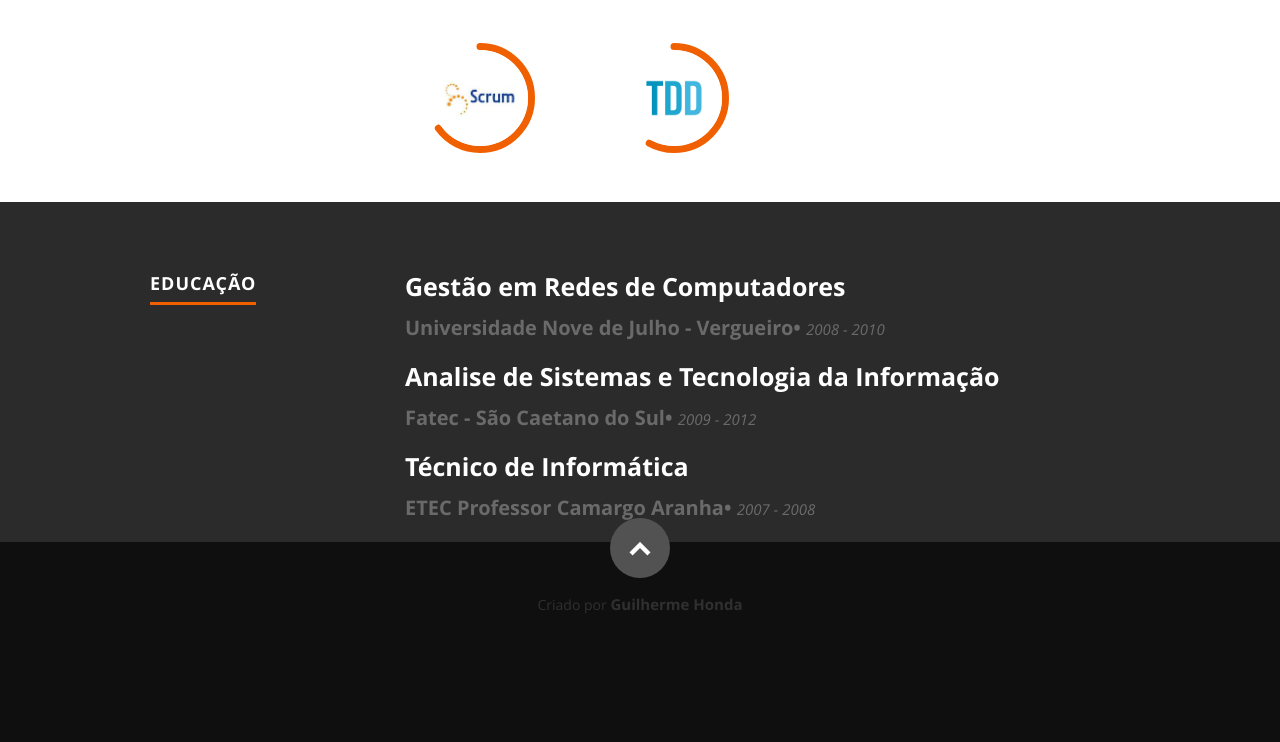
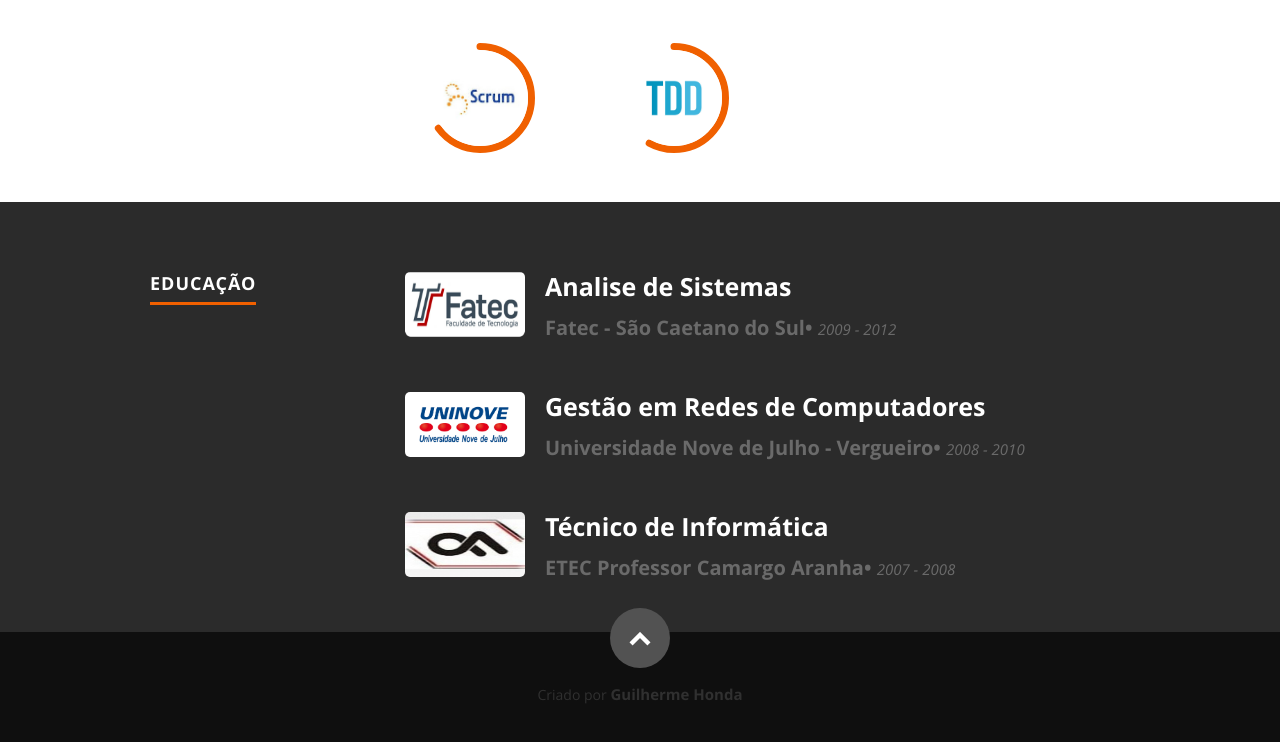
Before and after one commit to ghonda/ghonda.github.io, a plain HTML site: page index.html in a window 1280 px wide. Shown: the part 3364-4106 px from the top of the page. Before the commit the page ends 4032 px from the top, so only its background shows below. Drawn offline with Linux system fonts and the light colour scheme.

Commit message:
add education

```diff
--- a/css/layout.css
+++ b/css/layout.css
@@ -276,6 +276,7 @@ ul#nav li.current a { color: #F06000; }
    border-bottom: 3px solid #F06000;
    padding-bottom: 6px;
 }
+
 #education h3 {
    font: 25px/30px 'opensans-bold', sans-serif;
    color: #FFFFFF;
@@ -286,6 +287,18 @@ ul#nav li.current a { color: #F06000; }
    color: #6A6A6A;
    margin-bottom: 18px;
    margin-top: 9px;
+}
+
+#education .item {
+  margin-bottom: 30px;
+}
+
+#education img{
+  width: 120px;
+  height: 65px;
+  float: left;
+  margin-right: 20px;
+  border-radius: 5px;
 }
 
 /* ------------------------------------------------------------------ */
--- a/index.html
+++ b/index.html
@@ -22,7 +22,7 @@
 	<script src="js/modernizr.js"></script>
 
    <!-- Favicons -->
-	<link rel="shortcut icon" href="favicon.png" >
+	<link rel="shortcut icon" href="icon.png" >
 
 </head>
 <body>
@@ -92,10 +92,14 @@
             <h1><span>Experiência</span></h1>
          </div>
          <div class="nine columns main-col">
+
             <div class="row item">
                <div class="twelve columns">
                   <h3>Programador C# / Delphi</h3>
-                  <p class="info"><a href="http://www.funcao.com.br/">Função Informática</a><span>&bull;</span> <em class="date">Jan 2016 - Abril 2016</em></p>
+                  <p class="info">
+                     <a href="http://www.funcao.com.br/">Função Informática</a><span>&bull;</span>
+                     <em class="date">Jan 2016 - Abril 2016</em>
+                  </p>
 
                   <ul>
                      <li>Desenvolvimento de novas aplicações e manutenção do sistema legado em Asp.Net Web Forms, Windows Form e Delphi.</li>
@@ -105,13 +109,15 @@
                   </ul>
 
                </div>
-
             </div>
 
             <div class="row item">
                <div class="twelve columns">
                   <h3>Programador C#</h3>
-                  <p class="info"><a href="http://levelupgames.uol.com.br/levelup/">Level Up! Interactive S.A.</a><span>&bull;</span> <em class="date">Dez 2011 - Abril 2015</em></p>
+                  <p class="info">
+                     <a href="http://levelupgames.uol.com.br/levelup/">Level Up! Interactive S.A.</a><span>&bull;</span>
+                     <em class="date">Dez 2011 - Abril 2015</em>
+                  </p>
 
                   <ul>
                      <li>Desenvolvimento de softwares web internos, externos e  serviços Windows, manutenção e novas implementações de sistemas legados e  tratamento de front end. </li>
@@ -121,13 +127,14 @@
                   </ul>
 
                </div>
-
             </div>
 
             <div class="row item">
                <div class="twelve columns">
                   <h3>Programador Delphi</h3>
-                  <p class="info">Liderall Informática<span>&bull;</span> <em class="date">Jul 2011 - Out 2011</em></p>
+                  <p class="info">Liderall Informática<span>&bull;</span>
+                     <em class="date">Jul 2011 - Out 2011</em>
+                  </p>
 
                   <ul>
                      <li>Desenvolvimento e correção de bugs do sistema ERP da empresa utilizando Delphi. </li>
@@ -136,13 +143,15 @@
                   </ul>
 
                </div>
-
             </div>
 
             <div class="row item">
                <div class="twelve columns">
                   <h3>Suporte Técnico</h3>
-                  <p class="info"><a href="http://intelecta.com.br/">Intelecta Tecnologia</a><span>&bull;</span> <em class="date">Mar 2010 - Nov 2010</em></p>
+                  <p class="info">
+                     <a href="http://intelecta.com.br/">Intelecta Tecnologia</a><span>&bull;</span>
+                     <em class="date">Mar 2010 - Nov 2010</em>
+                  </p>
 
                   <ul>
                      <li>Atendimento aos usuários do software ERP da empresa,esclarecendo suas dúvidas e corrigindo erros.</li>
@@ -157,6 +166,7 @@
    </section>
    <!-- End Work -->
 
+   <!-- Skill Section-->
    <section id="skill">
       <div class="row">
          <div class="three columns header-col">
@@ -266,9 +276,7 @@
    </section>
    <!-- Hability Section End-->
 
-
-
-   <!-- Education Sectionc-->
+   <!-- Education Section-->
    <section id="education">
 
       <div class="row">
@@ -278,8 +286,18 @@
          </div>
 
          <div class="nine columns main-col">
+
             <div class="row item">
                <div class="twelve columns">
+                  <img src="images/education/fatec.png">
+                  <h3>Analise de Sistemas</h3>
+                  <p class="info">Fatec - São Caetano do Sul<span>&bull;</span> <em class="date">2009 - 2012</em></p>
+               </div>
+            </div>
+
+            <div class="row item">
+               <div class="twelve columns">
+                  <img src="images/education/uninove.jpg">
                   <h3>Gestão em Redes de Computadores</h3>
                   <p class="info">Universidade Nove de Julho - Vergueiro<span>&bull;</span> <em class="date">2008 - 2010</em></p>
                </div>
@@ -287,13 +305,7 @@
 
             <div class="row item">
                <div class="twelve columns">
-                  <h3>Analise de Sistemas e Tecnologia da Informação</h3>
-                  <p class="info">Fatec - São Caetano do Sul<span>&bull;</span> <em class="date">2009 - 2012</em></p>
-               </div>
-            </div>
-
-            <div class="row item">
-               <div class="twelve columns">
+                  <img src="images/education/ca.jpg">
                   <h3>Técnico de Informática</h3>
                   <p class="info">ETEC Professor Camargo Aranha<span>&bull;</span> <em class="date">2007 - 2008</em></p>
                </div>
```
Also changed, not shown: favicon.png (deleted), icon.png (added), images/education/ca.jpg (added), images/education/fatec.png (added), images/education/uninove.jpg (added). Lines whose indentation alone changed are shown as unchanged.
